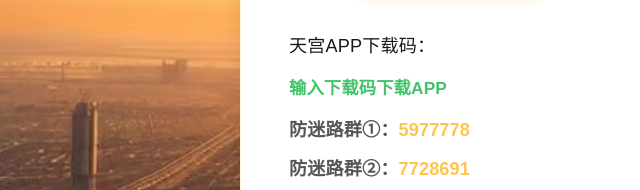
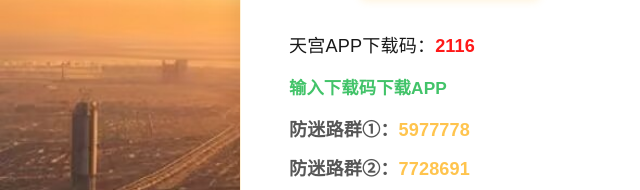
Before and after one commit to Linanux/linanux-linanux.github.io, a plain HTML site: page index.html in a window 1280 px wide. Shown: the part 393-583 px from the top of the page, 0-640 px from the left. Drawn offline with Linux system fonts and the light colour scheme.

Commit message:
更换字体颜色，将下载码设置为2116

```diff
--- a/index.html
+++ b/index.html
@@ -35,7 +35,7 @@
                     <a class="download-btn" href="https://tg388.vip" target="_blank">点击下载APP</a>
                 </div>
                 <div class="card-body">
-                    <div class="download-code">天宫APP下载码：<span id="download-code-value" style="color:#ffbe3b;font-weight:bold;font-size:1.13rem;"></span></div>
+                    <div class="download-code">天宫APP下载码：<span id="download-code-value" style="color:red;font-weight:bold;font-size:1.13rem;">2116</span></div>
                     <div class="input-tip">输入下载码下载APP</div>
                     <div class="tip highlight" style="font-size:1.13rem;font-weight:bold;margin-bottom:8px;">防迷路群①：<span style="color:#ffbe3b;">5977778</span></div>
                     <div class="tip highlight" style="font-size:1.13rem;font-weight:bold;margin-bottom:8px;">防迷路群②：<span style="color:#ffbe3b;">7728691</span></div>
```
